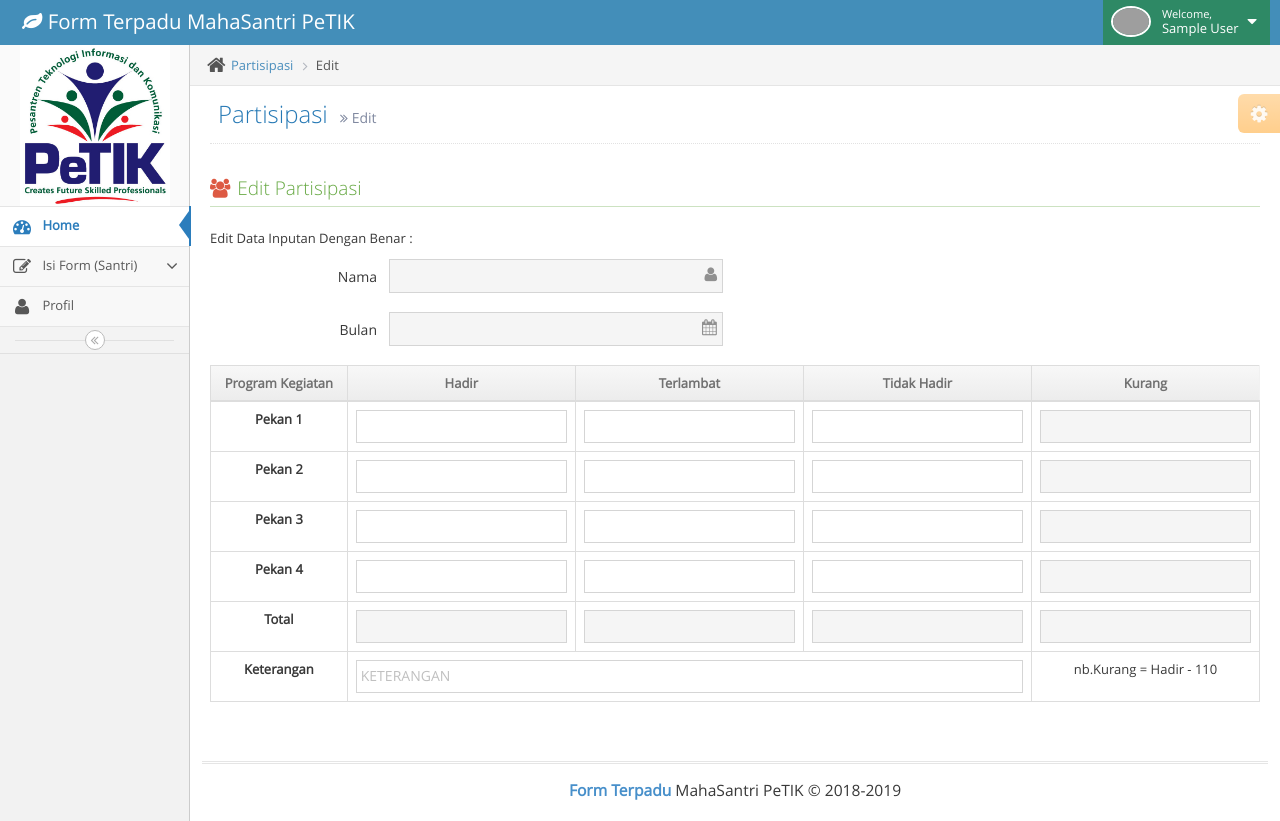
After one commit to miftahulkhair32/ta_form_terpadu_santri, a CodeIgniter app: page /ta_miftahul/index.php/partisipasi/edit in a window 1280 px wide. The commit adds this page. Run offline with CodeIgniter, Linux system fonts and the light colour scheme; the visitor is signed in with stand-in values (Sample User, id 1); data that the repository does not hold is empty; grey boxes are pictures that could not be loaded.

```diff
--- a/application/controllers/Partisipasi.php
+++ b/application/controllers/Partisipasi.php
@@ -47,4 +47,16 @@ class Partisipasi extends CI_Controller {
         $isi['data']        =   $this->m_partisipasi->get_data();
         $this->load->view('standar',$isi);
     }
+
+    public function edit(){
+        $this->keamanan->cek_santri();
+        $id = $this->uri->segment(3);
+        $this->db->where('id',$id);
+        $e = $this->db->get('partisipasi')->row_array();
+        $isi['judul']       =   'Partisipasi';
+        $isi['subjudul']    =   'Edit';
+        $isi['konten']      =   'partisipasi/tamp_edi-par';
+        $isi['data']        =   $e;
+        $this->load->view('standar',$isi);
+    }
 }
--- a/application/views/nav.php
+++ b/application/views/nav.php
@@ -8,6 +8,9 @@
         <b class="arrow"></b>
     </li>
 
+    <?php
+    if($this->session->userdata('status')=='menejemen'){
+    ?>
     <li class="">
         <a href="#" class="dropdown-toggle">
             <i class="menu-icon fa fa-desktop"></i>
@@ -106,6 +109,42 @@
         </ul>
     </li>
 
+    <li>
+        <a href="#" class="dropdown-toggle">
+            <i class="menu-icon fa fa-users"></i>
+            <span class="menu-text"> User </span>
+            <b class="arrow fa fa-angle-down"></b>
+        </a>
+
+        <b class="arrow"></b>
+
+        <ul class="submenu">
+            <li>
+                <a href="<?= base_url('index.php/user/daftar') ?>">
+                    <i class="menu-icon fa fa-user"></i>
+                    Tambah User
+                </a>
+
+                <b class="arrow"></b>
+
+            </li>
+
+            <li>
+                <a href="<?= base_url('index.php/user/cek_daftar') ?>">
+                    <i class="menu-icon fa fa-list-alt"></i>
+                    Daftar User
+                </a>
+
+                <b class="arrow"></b>
+
+            </li>
+        </ul>
+    </li>
+    <?php } ?>
+
+    <?php
+    if($this->session->userdata('status') != 'menejemen'){
+    ?>
     <li class="">
         <a href="#" class="dropdown-toggle">
             <i class="menu-icon fa fa-pencil-square-o"></i>
@@ -162,38 +201,7 @@
             </li>
         </ul>
     </li>
-
-    <li>
-        <a href="#" class="dropdown-toggle">
-            <i class="menu-icon fa fa-users"></i>
-            <span class="menu-text"> User </span>
-            <b class="arrow fa fa-angle-down"></b>
-        </a>
-
-        <b class="arrow"></b>
-
-        <ul class="submenu">
-            <li>
-                <a href="<?= base_url('index.php/user/daftar') ?>">
-                    <i class="menu-icon fa fa-user"></i>
-                    Tambah User
-                </a>
-
-                <b class="arrow"></b>
-
-            </li>
-
-            <li>
-                <a href="<?= base_url('index.php/user/cek_daftar') ?>">
-                    <i class="menu-icon fa fa-list-alt"></i>
-                    Daftar User
-                </a>
-
-                <b class="arrow"></b>
-
-            </li>
-        </ul>
-    </li>
+    <?php } ?>
 
     <li>
         <a href="<?= base_url('index.php/user/profil') ?>">
--- /dev/null
+++ b/application/views/partisipasi/tamp_edi-par.php
@@ -0,0 +1,133 @@
+<?php
+$info = $this->session->flashdata('info');
+if(!empty($info)){
+	echo $info;
+}?>
+<div class="row">
+    <div class="col-xs-12">
+        <h4 class="header green lighter bigger">
+            <i class="ace-icon fa fa-users red"></i>
+            Edit Partisipasi
+        </h4>
+        <div class="space-6"></div>
+        <p> Edit Data Inputan Dengan Benar : </p>
+        <?= form_open('partisipasi/proses_edit',['class'=>'form-horizontal']) ?>
+
+        <div class="form-group">
+            <?= form_label('Nama','nama',['class'=>'col-sm-2 control-label no-padding-right']) ?>
+            <label class="block clearfix col-xs-4">
+                <span class="block input-icon input-icon-right">
+                    <?= form_input('nama',$data['nama'],['class'=>'form-control','id'=>'nim','readonly'=>'true']) ?>
+                    <i class="ace-icon fa fa-user"></i>
+                </span>
+            </label>
+        </div>
+
+        <div class="form-group">
+            <?= form_label('Bulan','bln',['class'=>'col-sm-2 control-label no-padding-right']) ?>
+            <label class="block clearfix col-xs-4">
+                <span class="block input-icon input-icon-right">
+                    <?= form_input('bulan',$data['bulan'],['class'=>'form-control','id'=>'bln','readonly'=>'true']) ?>
+                    <i class="ace-icon fa fa-calendar"></i>
+                </span>
+            </label>
+        </div>
+
+        <table class="table table-bordered table-hover">
+            <thead>
+                <tr>
+                    <th class="center">Program Kegiatan</th>
+                    <th class="center">Hadir</th>
+                    <th class="center">Terlambat</th>
+                    <th class="center">Tidak Hadir</th>
+                    <th class="center">Kurang</th>
+                </tr>
+            </thead>
+            <tbody>
+                <tr>
+                    <td class="center"><strong>Pekan 1</strong></td>
+                    <td class="center">
+                        <?= form_input('hadir1',$data['hadir1'],['class'=>'col-xs-12','onkeypress'=>'return ha(event)','id'=>'a','rel'=>'hd']) ?>
+                    </td>
+                    <td class="center">
+                        <?= form_input('lambat1',$data['lambat1'],['class'=>'col-xs-12','onkeypress'=>'return ha(event)','rel'=>'ter']) ?>
+                    </td>
+                    <td class="center">
+                        <?= form_input('tidak1',$data['tidak1'],['class'=>'col-xs-12','onkeypress'=>'return ha(event)','rel'=>'bc']) ?>
+                    </td>
+                    <td class="center">
+                        <?= form_input('kurang1',$data['kurang1'],['class'=>'col-xs-12','id'=>'ta','readonly'=>'true','rel'=>'jk']) ?>
+                    </td>
+                </tr>
+                <tr>
+                    <td class="center"><strong>Pekan 2</strong></td>
+                    <td class="center">
+                        <?= form_input('hadir2',$data['hadir2'],['class'=>'col-xs-12','onkeypress'=>'return ha(event)','id'=>'b','rel'=>'hd']) ?>
+                    </td>
+                    <td class="center">
+                        <?= form_input('lambat2',$data['lambat2'],['class'=>'col-xs-12','onkeypress'=>'return ha(event)','rel'=>'ter']) ?>
+                    </td>
+                    <td class="center">
+                        <?= form_input('tidak2',$data['tidak2'],['class'=>'col-xs-12','onkeypress'=>'return ha(event)','rel'=>'bc']) ?>
+                    </td>
+                    <td class="center">
+                        <?= form_input('kurang2',$data['kurang2'],['class'=>'col-xs-12','id'=>'tb','readonly'=>'true','rel'=>'jk']) ?>
+                    </td>
+                </tr>
+                <tr>
+                    <td class="center"><strong>Pekan 3</strong></td>
+                    <td class="center">
+                        <?= form_input('hadir3',$data['hadir3'],['class'=>'col-xs-12','onkeypress'=>'return ha(event)','id'=>'c','rel'=>'hd']) ?>
+                    </td>
+                    <td class="center">
+                        <?= form_input('lambat3',$data['lambat3'],['class'=>'col-xs-12','onkeypress'=>'return ha(event)','rel'=>'ter']) ?>
+                    </td>
+                    <td class="center">
+                        <?= form_input('tidak3',$data['tidak3'],['class'=>'col-xs-12','onkeypress'=>'return ha(event)','rel'=>'bc']) ?>
+                    </td>
+                    <td class="center">
+                        <?= form_input('kurang3',$data['kurang3'],['class'=>'col-xs-12','id'=>'tc','readonly'=>'true','rel'=>'jk']) ?>
+                    </td>
+                </tr>
+                <tr>
+                    <td class="center"><strong>Pekan 4</strong></td>
+                    <td class="center">
+                        <?= form_input('hadir4',$data['hadir4'],['class'=>'col-xs-12','onkeypress'=>'return ha(event)','id'=>'d','rel'=>'hd']) ?>
+                    </td>
+                    <td class="center">
+                        <?= form_input('lambat4',$data['lambat4'],['class'=>'col-xs-12','onkeypress'=>'return ha(event)','rel'=>'tel']) ?>
+                    </td>
+                    <td class="center">
+                        <?= form_input('tidak4',$data['tidak4'],['class'=>'col-xs-12','onkeypress'=>'return ha(event)','rel'=>'bc']) ?>
+                    </td>
+                    <td class="center">
+                        <?= form_input('kurang4',$data['kurang4'],['class'=>'col-xs-12','id'=>'td','readonly'=>'true','rel'=>'jk']) ?>
+                    </td>
+                </tr>
+                <tr>
+                    <td class="center"><strong>Total</strong></td>
+                    <td class="center">
+                        <?= form_input('total','',['class'=>'col-xs-12','readonly'=>'true','id'=>'te']) ?>
+                    </td>
+                    <td class="center">
+                        <?= form_input('','',['class'=>'col-xs-12','readonly'=>'true','id'=>'tt']) ?>
+                    </td>
+                    <td class="center">
+                        <?= form_input('','',['class'=>'col-xs-12','readonly'=>'true','id'=>'tp']) ?>
+                    </td>
+                    <td class="center">
+                        <?= form_input('','',['class'=>'col-xs-12','readonly'=>'true','id'=>'tjk']) ?>
+                    </td>
+                </tr>
+                <tr>
+                    <td class="center"><strong>Keterangan</strong></td>
+                    <td colspan="3">
+                        <?= form_input('keterangan','',['class'=>'col-xs-12','placeholder'=>'KETERANGAN']) ?>
+                    </td>
+                    <td class="center">nb.Kurang = Hadir - 110</td>
+                </tr>
+            </tbody>
+        </table>
+
+    </div>
+</div>
--- a/application/views/partisipasi/tamp_get-par.php
+++ b/application/views/partisipasi/tamp_get-par.php
@@ -80,10 +80,10 @@
                             <td class="center"><?= $da['keterangan'] ?></td>
                             <td class="center">
                                 <div class="action-buttons">
-                                    <a class="green" href="#">
+                                    <a class="green" href="<?= base_url('index.php/partisipasi/edit/'.$da['id']) ?>">
                                         <i class="ace-icon fa fa-pencil bigger-130"></i>
                                     </a>
-                                    <a class="red" href="#">
+                                    <a class="red" href="<?= base_url('index.php/partisipasi/hapus/'.$da['id']) ?>">
                                         <i class="ace-icon fa fa-trash-o bigger-130"></i>
                                     </a>
                                 </div>
```
